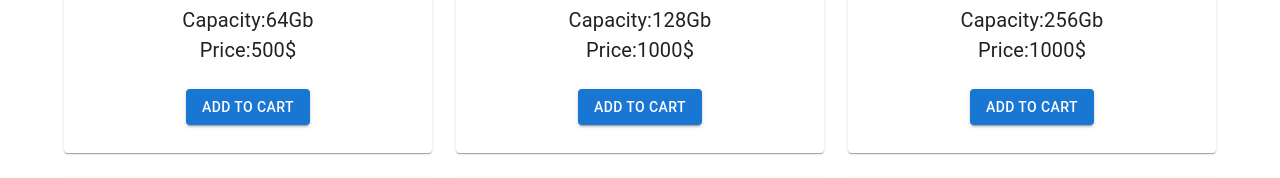
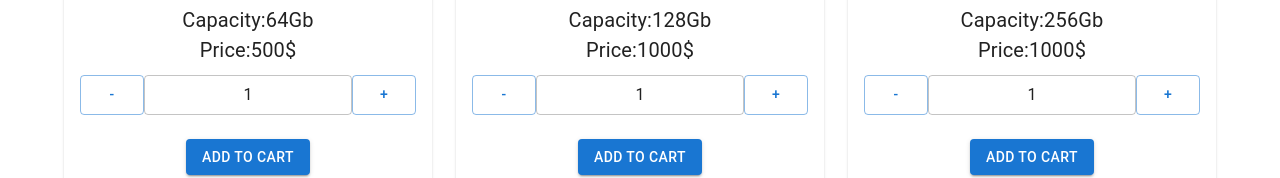
Before and after one commit to Oleg-Koshelevskiy/react-fake-shop, a React (Create React App) app: page / in a window 1280 px wide. Shown: the part 478-656 px from the top of the page. Built offline with nearby package versions, Linux system fonts and the light colour scheme.

Commit message:
product quantity added

```diff
--- a/src/components/Products/ProductListItem.css
+++ b/src/components/Products/ProductListItem.css
@@ -17,3 +17,10 @@
     height: 150px;
     width: auto;
 }
+.product-quantity {
+    display: flex;
+    margin-top: 10px;
+}
+.product-quantity input {
+    text-align: center;
+}
--- a/src/components/Products/ProductListItem.js
+++ b/src/components/Products/ProductListItem.js
@@ -1,7 +1,7 @@
 import React from 'react'
 import Card from '@mui/material/Card'
 import CardContent from '@mui/material/CardContent'
-import { Button, CardActions } from '@mui/material'
+import { Button, CardActions, TextField } from '@mui/material'
 import './ProductListItem.css'
 import PropTypes from 'prop-types'
 
@@ -24,6 +24,11 @@
                 <div className="product-features">Type:{type}</div>
                 <div className="product-price">Capacity:{capacity}Gb</div>
                 <div className="product-price">Price:{price}$</div>
+                <div className="product-quantity">
+                    <Button variant="outlined">-</Button>
+                    <TextField variant="outlined" size="small" value={1} />
+                    <Button variant="outlined">+</Button>
+                </div>
             </CardContent>
             <CardActions className="wrap-btn-add-to-cart">
                 <Button variant="contained">Add to Cart</Button>
```
